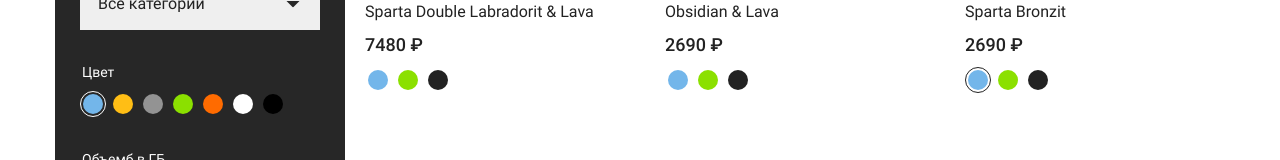
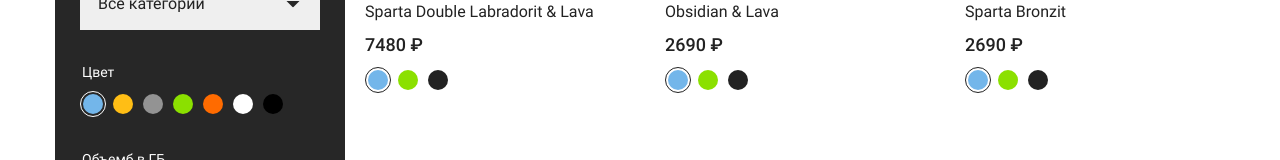
Before and after one commit to ArmLil/skillbox, a Vue app: page / in a window 1280 px wide. Shown: the part 594-754 px from the top of the page. Built offline with nearby package versions, Linux system fonts and the light colour scheme.

Commit message:
add color change

```diff
--- a/src/components/BasePagination.vue
+++ b/src/components/BasePagination.vue
@@ -5,7 +5,7 @@
         class="pagination__link pagination__link--arrow"
         :class="{ 'pagination__link--disabled': page === 1 }"
         href="#"
-        @click.prevent="paginate(page - 1)"
+        @click.prevent="paginate(page - 1, page > 1)"
         aria-label="Предыдущая страница"
       >
         <svg width="8" height="14" fill="currentColor">
@@ -18,7 +18,7 @@
         href="#"
         class="pagination__link"
         :class="{ 'pagination__link--current': pageNumber === page }"
-        @click.prevent="paginate(pageNumber)"
+        @click.prevent="paginate(pageNumber, true)"
       >
         {{ pageNumber }}
       </a>
@@ -28,7 +28,7 @@
         class="pagination__link pagination__link--arrow"
         :class="{ 'pagination__link--disabled': page === pages }"
         href="#"
-        @click.prevent="paginate(page + 1)"
+        @click.prevent="paginate(page + 1, page < pages)"
         aria-label="Следующая страница"
       >
         <svg width="8" height="14" fill="currentColor">
@@ -52,8 +52,8 @@
     }
   },
   methods: {
-    paginate(page) {
-      this.$emit("paginate", page);
+    paginate(page, letEmit) {
+      if (letEmit) this.$emit("paginate", page);
     }
   }
 };
--- a/src/components/ProductItem.vue
+++ b/src/components/ProductItem.vue
@@ -15,25 +15,19 @@
     <ul class="colors colors--black">
       <li class="colors__item">
         <label class="colors__label">
-          <input
-            class="colors__radio sr-only"
-            type="radio"
-            name="color-1"
-            value="#73B6EA"
-            checked=""
-          />
+          <input class="colors__radio sr-only" type="radio" value="#73B6EA" v-model="color" />
           <span class="colors__value" style="background-color: #73B6EA;"> </span>
         </label>
       </li>
       <li class="colors__item">
         <label class="colors__label">
-          <input class="colors__radio sr-only" type="radio" name="color-1" value="#8BE000" />
+          <input class="colors__radio sr-only" type="radio" value="#8BE000" v-model="color" />
           <span class="colors__value" style="background-color: #8BE000;"> </span>
         </label>
       </li>
       <li class="colors__item">
         <label class="colors__label">
-          <input class="colors__radio sr-only" type="radio" name="color-1" value="#222" />
+          <input class="colors__radio sr-only" type="radio" value="#222" v-model="color" />
           <span class="colors__value" style="background-color: #222;"> </span>
         </label>
       </li>
@@ -43,6 +37,11 @@
 
 <script>
 export default {
+  data() {
+    return {
+      color: "#73B6EA"
+    };
+  },
   props: ["product"]
 };
 </script>
--- a/src/components/ProductList.vue
+++ b/src/components/ProductList.vue
@@ -1,6 +1,6 @@
 <template>
   <ul class="catalog__list">
-    <ProductItem v-for="(product, index) in products" :product="product" :key="index" />
+    <ProductItem v-for="product in products" :product="product" :key="product.id" />
   </ul>
 </template>
 
--- a/src/data/product.js
+++ b/src/data/product.js
@@ -1,55 +1,66 @@
 export default [
   {
+    id: 1,
     title: "Sparta Double Labradorit & Lava",
     price: 7480,
     image: "img/sparta-double.JPG"
   },
   {
+    id: 2,
     title: "Obsidian & Lava",
     price: 2690,
     image: "img/sparta-obsidian.JPG"
   },
   {
+    id: 3,
     title: "Sparta Bronzit",
     price: 2690,
     image: "img/sparta-bronzit.JPG"
   },
   {
+    id: 4,
     title: "Yashma & Lava",
     price: 2700,
     image: "img/sparta-yashma.JPG"
   },
   {
+    id: 5,
     title: "Sparta Double Agat & Yashma",
     price: 8960,
     image: "img/sparta-agat.JPG"
   },
   {
+    id: 6,
     title: "Электрический дрифт-карт Razor Crazy Cart",
     price: 39900,
     image: "img/bicycle.jpg"
   },
   {
+    id: 7,
     title: "Гироскутер Razor Hovertrax 2.0",
     price: 34900,
     image: "img/wheels.jpg"
   },
   {
+    id: 8,
     title: "Детский трюковой самокат Razor Grom",
     price: 4990,
     image: "img/scooter.jpg"
   },
   {
+    id: 9,
     title: "Роллерсёрф Razor RipStik Air Pro",
     price: 6690,
     image: "img/ripstik.jpg"
   },
   {
+    id: 10,
     title: "Наушники AirPods с беспроводным зарядным футляром",
     price: 16560,
     image: "img/airpods.jpg"
   },
   {
+    id: 11,
     title: "Наушники Sony",
     price: 30690,
     image: "img/headphones.jpg"
```
